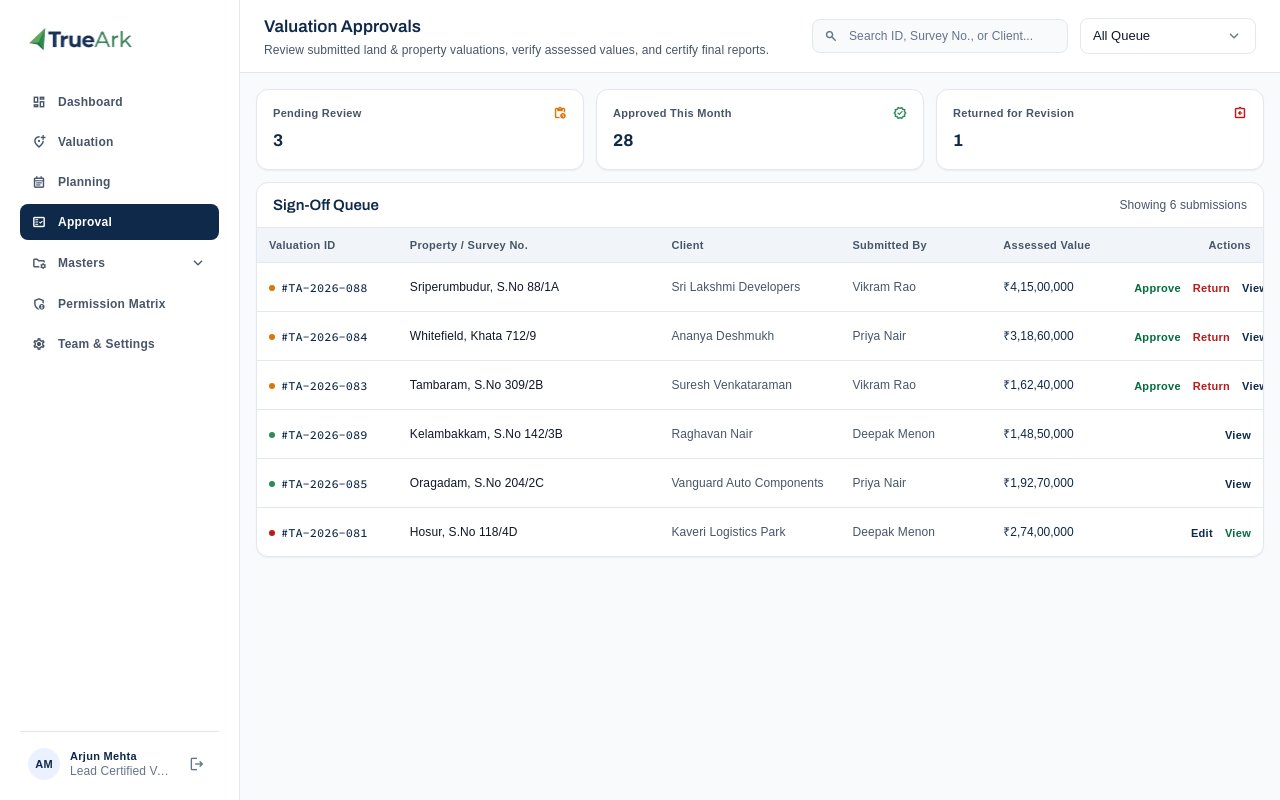
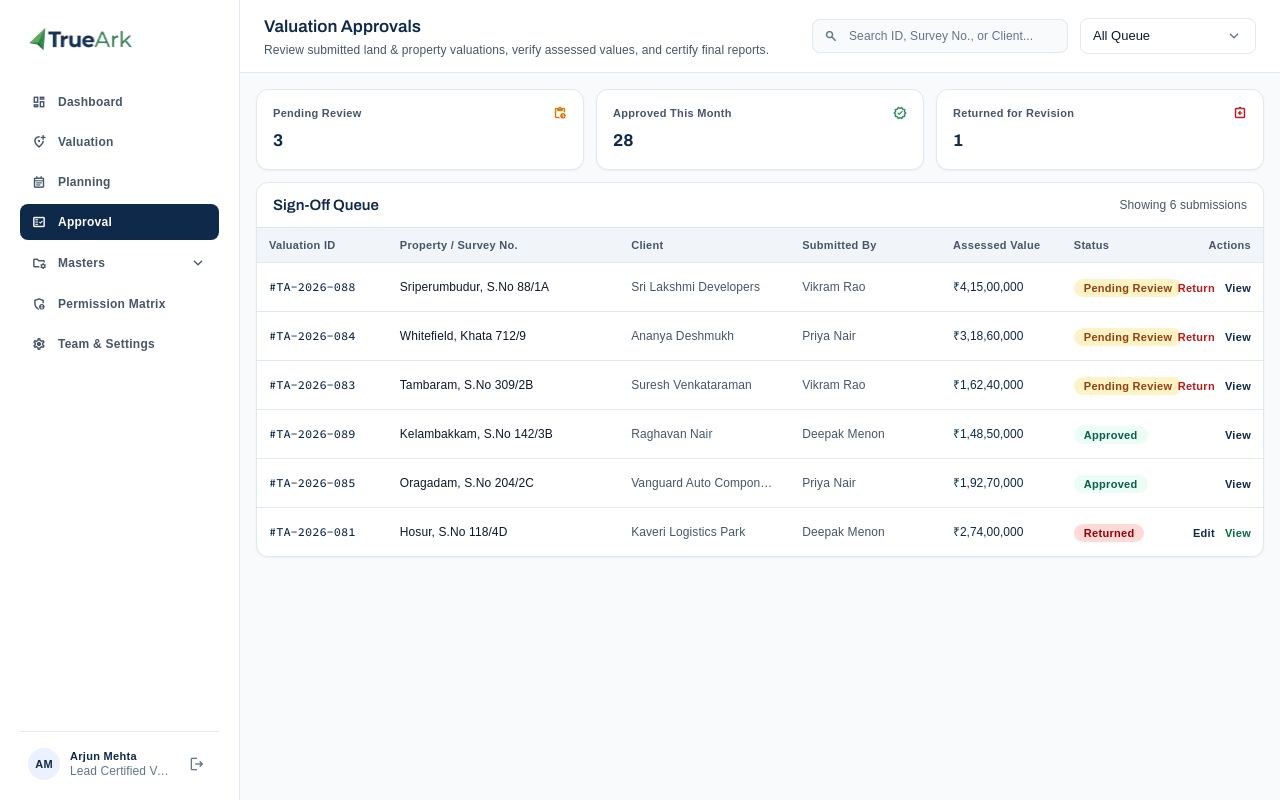
Before and after one commit to sanjaygac/True-ark-project, a React (Vite) app in the folder frontend/: page /company-admin/approval in a window 1280 px wide. Built offline with nearby package versions, Linux system fonts and the light colour scheme; a web font is replaced by a local one.

Commit message:
fix: remove congested Approve button from Approvals table column and add Approve action to Report view

```diff
--- a/frontend/src/pages/company-admin/CompanyApprovalsPage.jsx
+++ b/frontend/src/pages/company-admin/CompanyApprovalsPage.jsx
@@ -248,12 +248,13 @@ export default function CompanyApprovalsPage() {
             <div className="w-full overflow-hidden">
               <table className="w-full table-fixed text-left border-collapse">
                 <colgroup>
-                  <col className="w-[14%]" />
-                  <col className="w-[26%]" />
-                  <col className="w-[18%]" />
+                  <col className="w-[13%]" />
+                  <col className="w-[23%]" />
+                  <col className="w-[17%]" />
                   <col className="w-[15%]" />
-                  <col className="w-[13%]" />
-                  <col className="w-[14%]" />
+                  <col className="w-[12%]" />
+                  <col className="w-[10%]" />
+                  <col className="w-[10%]" />
                 </colgroup>
                 <thead className="bg-surface-container-low border-b border-outline-variant">
                   <tr>
@@ -272,6 +273,9 @@ export default function CompanyApprovalsPage() {
                     <th scope="col" className="px-2 xl:px-3 py-2.5 font-label text-label-sm text-on-surface-variant whitespace-nowrap truncate">
                       Assessed Value
                     </th>
+                    <th scope="col" className="px-2 xl:px-3 py-2.5 font-label text-label-sm text-on-surface-variant whitespace-nowrap truncate">
+                      Status
+                    </th>
                     <th scope="col" className="px-2 xl:px-3 py-2.5 font-label text-label-sm text-on-surface-variant text-right whitespace-nowrap">
                       Actions
                     </th>
@@ -281,21 +285,8 @@ export default function CompanyApprovalsPage() {
                   {filteredSubmissions.length > 0 ? (
                     filteredSubmissions.map((item) => (
                       <tr key={item.id} className="approval-row hover:bg-surface-container-low/50 transition-colors duration-state-change">
-                        <td className="px-2 xl:px-3 py-2.5 sm:py-3 font-mono text-[11px] xl:text-[12px] text-primary whitespace-nowrap truncate" title={`${item.code} (${item.status})`}>
-                          <div className="inline-flex items-center gap-1.5">
-                            <span
-                              className={`w-1.5 h-1.5 rounded-full shrink-0 ${
-                                item.status === 'Approved'
-                                  ? 'bg-secondary'
-                                  : item.status === 'Returned'
-                                  ? 'bg-error'
-                                  : 'bg-warning'
-                              }`}
-                              title={`Status: ${item.status}`}
-                              aria-hidden="true"
-                            />
-                            <span>{item.code}</span>
-                          </div>
+                        <td className="px-2 xl:px-3 py-2.5 sm:py-3 font-mono text-[11px] xl:text-[12px] text-primary whitespace-nowrap truncate" title={item.code}>
+                          {item.code}
                         </td>
                         <td className="px-2 xl:px-3 py-2.5 sm:py-3 font-body text-body-sm text-on-surface truncate" title={item.property}>
                           {item.property}
@@ -309,25 +300,19 @@ export default function CompanyApprovalsPage() {
                         <td className="px-2 xl:px-3 py-2.5 sm:py-3 font-label text-[12px] text-primary tabular-nums whitespace-nowrap truncate" title={item.assessedValue}>
                           {item.assessedValue}
                         </td>
+                        <td className="px-2 xl:px-3 py-2.5 sm:py-3 whitespace-nowrap">
+                          {getStatusPill(item.status)}
+                        </td>
                         <td className="px-2 xl:px-3 py-2.5 sm:py-3 text-right whitespace-nowrap">
-                          <div className="inline-flex items-center justify-end gap-2.5 sm:gap-3">
+                          <div className="inline-flex items-center justify-end gap-2 xl:gap-2.5">
                             {item.status === 'Pending Review' && (
-                              <>
-                                <button
-                                  type="button"
-                                  onClick={() => handleDecision(item.id, 'Approved')}
-                                  className="approve-btn font-label text-label-sm text-tertiary hover:underline font-semibold"
-                                >
-                                  Approve
-                                </button>
                               <button
                                 type="button"
                                 onClick={() => handleDecision(item.id, 'Returned')}
-                                  className="reject-btn font-label text-label-sm text-error hover:underline font-semibold"
+                                className="reject-btn font-label text-label-sm text-error hover:underline"
                               >
                                 Return
                               </button>
-                              </>
                             )}
                             {item.status === 'Returned' && item.hasEditOnInit && (
                               <Link
@@ -351,7 +336,7 @@ export default function CompanyApprovalsPage() {
                     ))
                   ) : (
                     <tr>
-                      <td colSpan={6} className="px-5 py-8 text-center font-body text-body-md text-outline">
+                      <td colSpan={7} className="px-5 py-8 text-center font-body text-body-md text-outline">
                         No submissions match your search or status filter.
                       </td>
                     </tr>
--- a/frontend/src/pages/company-admin/CompanyReportViewPage.jsx
+++ b/frontend/src/pages/company-admin/CompanyReportViewPage.jsx
@@ -180,6 +180,7 @@ export default function CompanyReportViewPage() {
   const report = reportsDataMap[id] || reportsDataMap['TA-2026-089'];
 
   const [sidebarOpen, setSidebarOpen] = useState(false);
+  const [currentStatus, setCurrentStatus] = useState(report.statusBadge);
   const [isDownloading, setIsDownloading] = useState(false);
   const [shareCopied, setShareCopied] = useState(false);
   const [isEditingInputs, setIsEditingInputs] = useState(false);
@@ -191,7 +192,8 @@ export default function CompanyReportViewPage() {
   useEffect(() => {
     document.title = `Certified Land Valuation Report — ${report.code}`;
     setPurposeInput(report.purpose);
-  }, [report.code, report.purpose]);
+    setCurrentStatus(report.statusBadge);
+  }, [report.code, report.purpose, report.statusBadge]);
 
   const handleShareLink = async () => {
     try {
@@ -331,11 +333,24 @@ export default function CompanyReportViewPage() {
               <h1 className="font-headline text-[15px] sm:text-[16px] lg:text-[17px] font-semibold text-primary truncate">
                 Certified Land Valuation Report — {report.code}
               </h1>
-              {getStatusBadge(report.statusBadge)}
+              {getStatusBadge(currentStatus)}
             </div>
           </div>
 
           <div className="flex flex-wrap items-center gap-2 sm:gap-3">
+            {currentStatus === 'In Review' && (
+              <button
+                type="button"
+                onClick={() => setCurrentStatus('Verified')}
+                className="inline-flex items-center justify-center gap-1.5 px-3.5 sm:px-4 py-2 rounded bg-tertiary text-on-tertiary font-label text-label-md hover:opacity-95 transition-colors duration-state-change whitespace-nowrap shadow-sm"
+              >
+                <span className="material-symbols-outlined text-title-sm" aria-hidden="true">
+                  verified
+                </span>
+                <span>Approve Valuation</span>
+              </button>
+            )}
+
             <button
               type="button"
               onClick={() => setIsEditingInputs((prev) => !prev)}
```
Lines whose indentation alone changed are shown as unchanged.
